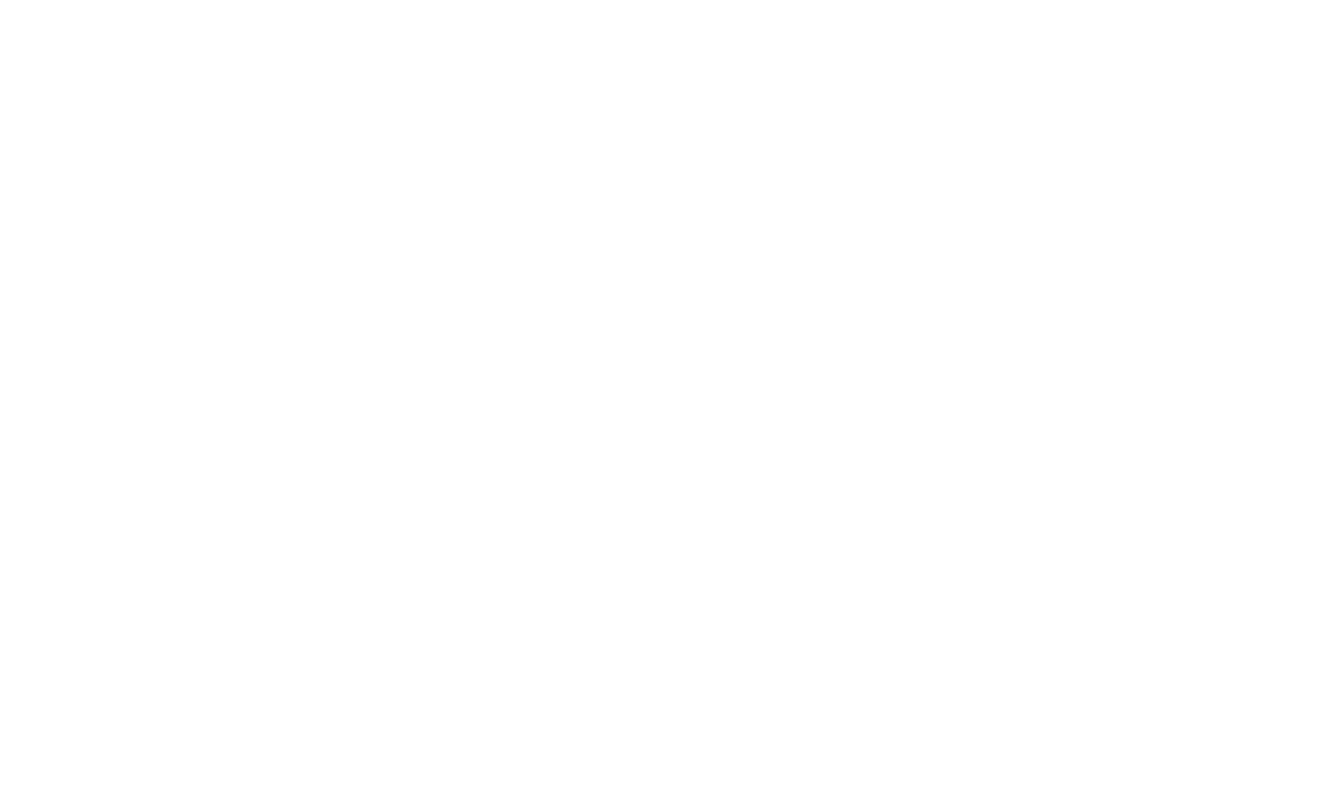
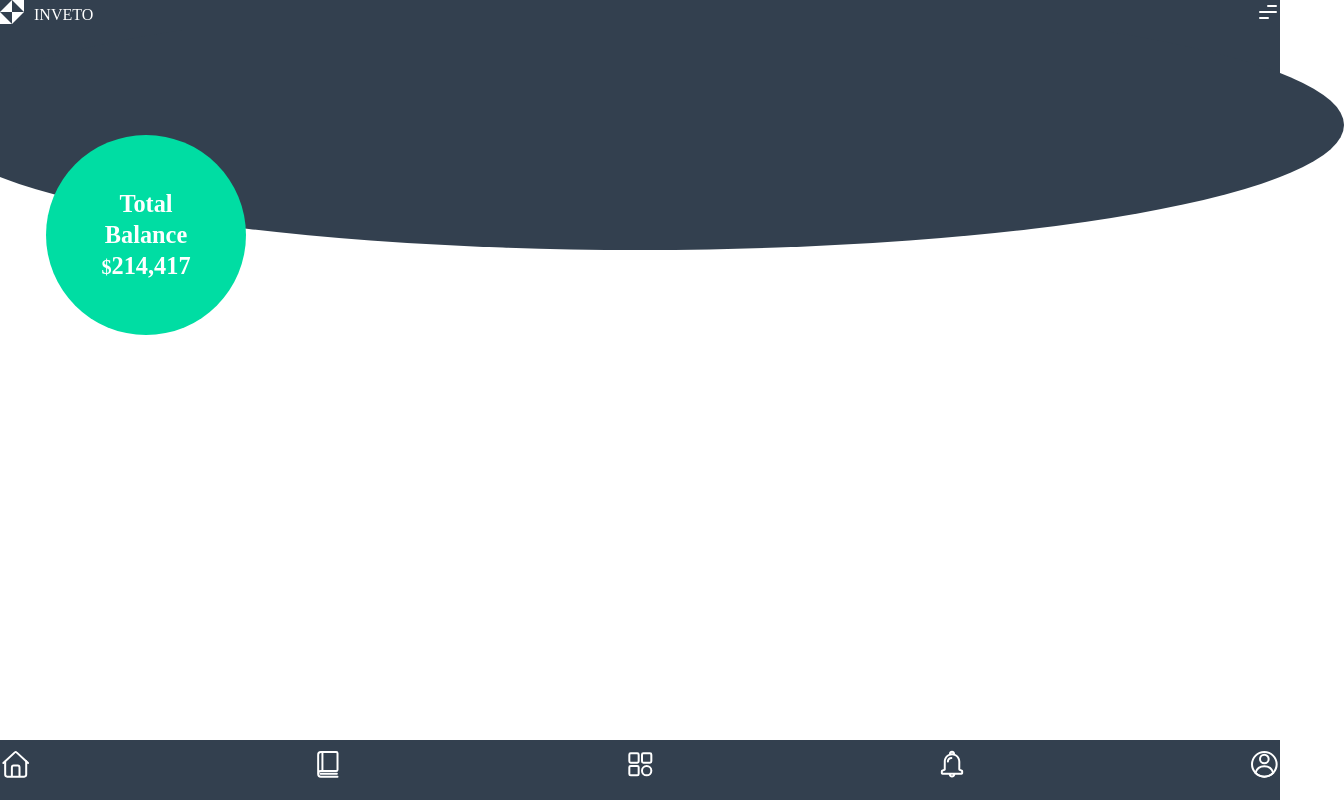
Before and after one commit to DavidJJulio/virtualWallet, a plain HTML site: page views/balance.html in a window 1280 px wide. Shown: the whole page, 1344 px wide, since content can reach past the window. Drawn offline with Linux system fonts and the light colour scheme; a web font is replaced by a local one.

Commit message:
feat: :construction: 3rd page

```diff
--- /dev/null
+++ b/css/balance.css
@@ -0,0 +1,128 @@
+@import url(variables.css);
+*{
+    margin: 0;
+    padding: 0;
+    box-sizing: border-box;
+    font-family: "SF-Pro-Text-Regular.otf";
+}
+body {
+    overflow-y: scroll;
+    overflow-x: hidden;
+    height: auto;
+    width: 100%;
+    display: flex;
+    justify-content: center;
+    align-items: center;
+}
+
+.header {
+    margin-bottom: 20px;
+    background-color: var(--color-primario);
+    top: 0;
+    width: 100%;
+    position:sticky;
+    z-index: 1;
+    height: 30px;
+    display: flex;
+    flex-direction: row;
+    justify-content: space-between;
+    flex-wrap: nowrap;
+}
+.header__logo {
+    display: flex;
+    gap: 10px;
+
+}
+.logo__icono img {
+    width: 1.5em;
+
+}
+.logo__titulo {
+    font-family: "SF-Pro-Text-Bold.otf";
+    text-transform: uppercase;
+    color: var(--color-ternario);
+    width: auto;
+    height: auto;
+    display: flex;
+    justify-content: center;
+    align-items: center;
+
+}
+.header__menu {
+    width: auto;
+    height: auto;
+}
+.header__menu img{
+    width: 1.5em;
+}
+.footer {
+    z-index: 11;
+    height: 60px;
+    width: 100%;
+    position: fixed;
+    bottom: 0;
+    background: var(--color-primario);
+}
+.footer ul {
+    display: flex;
+    justify-content: space-between;
+}
+.footer ul li {
+    list-style: none;
+    margin: .5em 0;
+}
+.footer ul li a img {
+    width: 2em;
+}
+
+.fondo1 {
+    position: absolute;
+    top: 0;
+    border-radius: 100%;
+    width: 110%;
+    height: 250px;
+    background-color: var(--color-primario);
+    z-index: -1;
+}
+/* .contbola {
+    display: flex;
+    flex-wrap: wrap;
+    height: 250px;
+    overflow: hidden;
+    justify-content: space-between;
+}
+.bola {
+    margin-right: 40px;
+    width: 100px;
+    height: 100px;
+    border-radius: 100%;
+    z-index: 100;
+    background-color: #ffffff4f;
+    z-index: 10;
+} */
+.fondo2 {
+    position: absolute;
+    top: 0;
+    width: 100%;
+    height: 150px;
+    background-color: var(--color-primario);
+    z-index: -10;
+}
+.total__balance {
+    position: absolute;
+    margin-top: 135px;
+    margin-left: 110px;
+    background-color: var(--color-secundario);
+    width: 200px;
+    height: 200px;
+    border-radius: 100%;
+    display: flex;
+    justify-content: center;
+    align-items: center;
+    flex-direction: column;
+    color: var(--color-ternario);
+    text-transform: capitalize;
+    font-family: "SF-Pro-Text-Medium.otf";
+    font-size: 1.3em;
+    gap: 3px;
+}
--- a/views/balance.html
+++ b/views/balance.html
@@ -0,0 +1,63 @@
+<!DOCTYPE html>
+<html lang="en">
+<head>
+    <meta charset="UTF-8">
+    <meta name="viewport" content="width=device-width, initial-scale=1.0">
+    <link rel="stylesheet" href="../css/balance.css">
+    <title>Balance</title>
+</head>
+<body>
+    <div class="fondo1">
+        <div class="total__balance">
+            <h3>total</h3>
+            <h3>balance</h3>
+            <h3><small>$</small>214,417</h3>
+        </div>
+        <!-- <div class="contbola">
+        <div class="bola"></div>
+        <div class="bola"></div>
+        <div class="bola"></div>
+        <div class="bola"></div> -->
+        </div>
+    </div>
+    <div class="fondo2">
+    </div>
+    <header class="header">
+        <div class="header__logo">
+            <div class="logo__icono"><img src="../storage/img/Group2.svg" alt=""></div>
+            <div class="logo__titulo">inveto</div>
+        </div>
+        <div class="header__menu"><img src="../storage/img/menu2.svg"></div>
+    </header>
+    <main>
+        <section class="main__balance">
+
+        </section>
+        <section class="main__graph">
+
+        </section>
+        <section class="main__popimg">
+
+        </section>
+    </main>
+    <footer class="footer">
+        <ul>
+            <li>
+                <a href="#"><img src="../storage/img/icon.svg"></a>
+            </li>
+            <li>
+                <a href="#"><img src="../storage/img/icon_1.svg"></a>
+            </li>
+            <li>
+                <a href="#"><img src="../storage/img/icon_2.svg"></a>
+            </li>
+            <li>
+                <a href="#"><img src="../storage/img/icon_3.svg"></a>
+            </li>
+            <li>
+                <a href="#"><img src="../storage/img/icon_4.svg"></a>
+            </li>
+        </ul>
+    </footer>
+</body>
+</html>
```
Also changed, not shown: index.html (+1 -1 lines), storage/img/Ellipse 12.svg (added), storage/img/Group2.svg (added), storage/img/menu2.svg (added).
